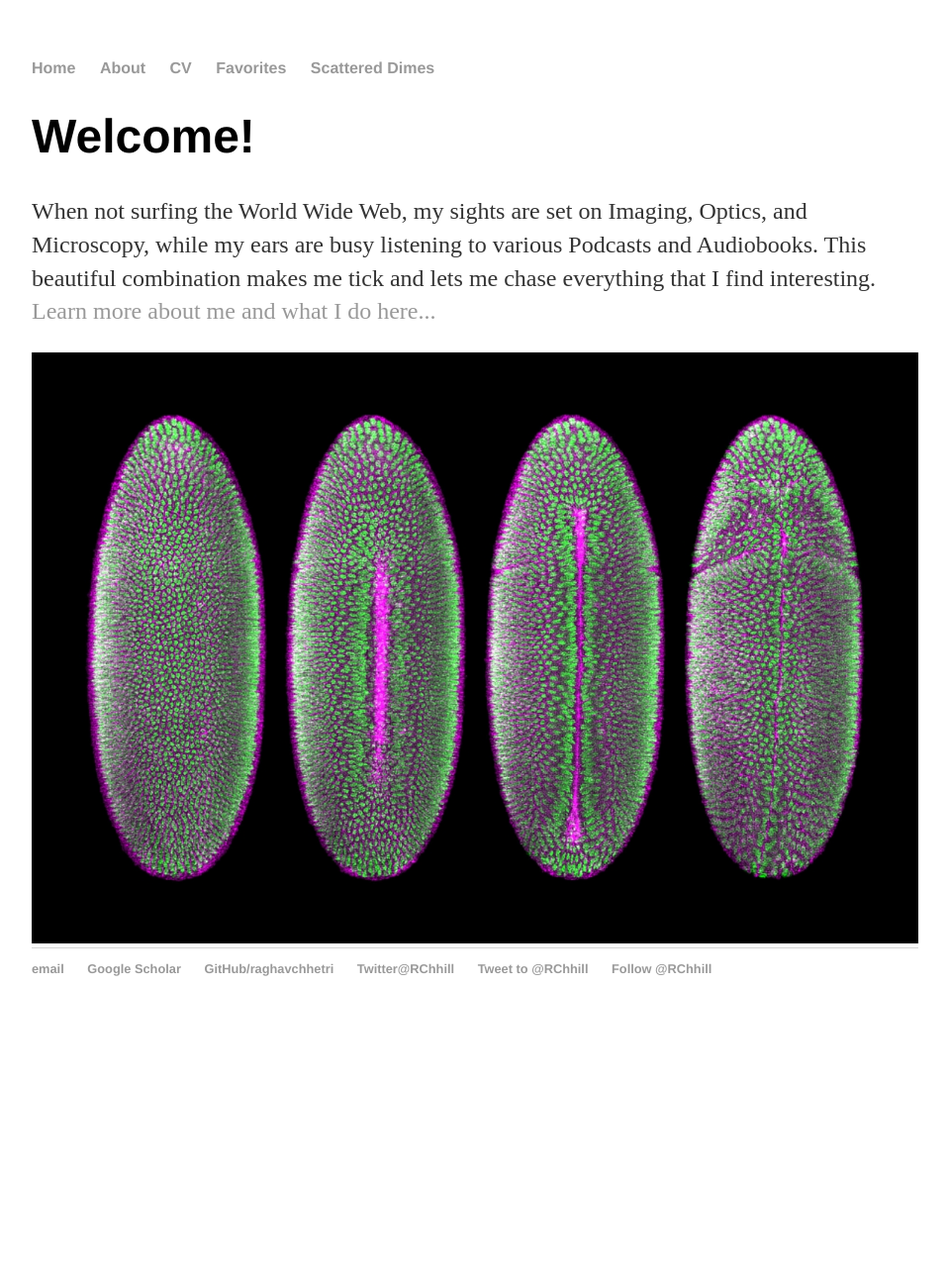
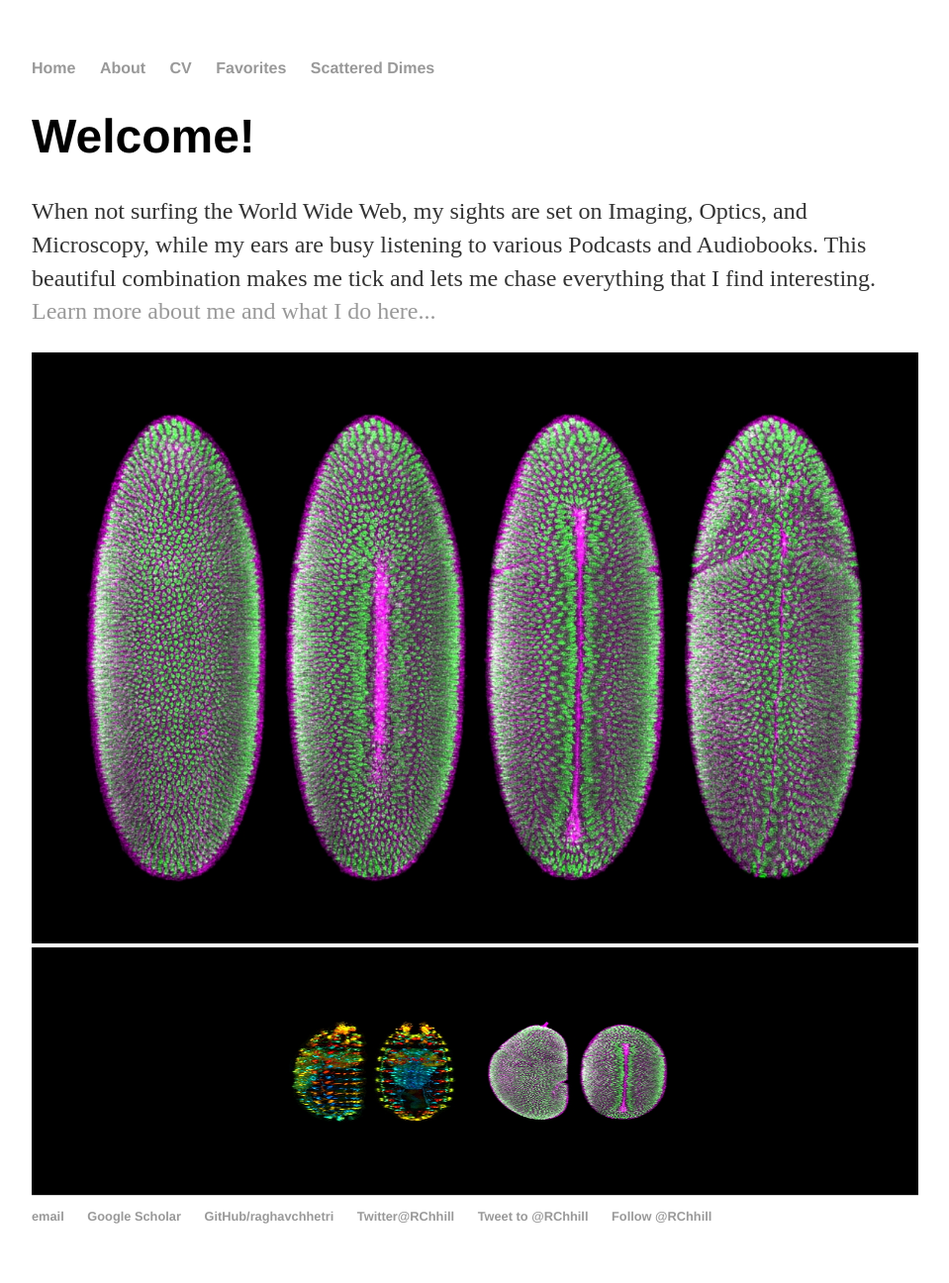
Before and after one commit to raghavchhetri/raghavchhetri.github.io, a Jekyll site: the page built from index.html, in a window 1280 px wide. Shown: the whole page at 99% size, without its empty margins (160-1119 px from the left). Built offline with Jekyll 4.4.1, drawn with Linux system fonts in a browser that asks for light colours; comment, search, counter and statistics services are not loaded; before the commit the page ends 1046 px from its top, so only the background shows below that.

Commit message:
Update index.html

```diff
--- a/index.html
+++ b/index.html
@@ -11,3 +11,7 @@ title: Science is hard. It rocks though... Stay with it!
 </div><!-- /.blurb -->
 
 <img src="/about/DrosophilaDevelopment.jpg" alt="Development" style='height: 100%; width: 100%; object-fit: contain' class="inline"/>
+
+<div style="height: 250px">
+     <img src="/about/DrosophilaCombined.jpg" alt="Neurons+Development" style="width: 100%; max-height: 100%"; object-fit: contain' class="inline"/>
+</div>
```
